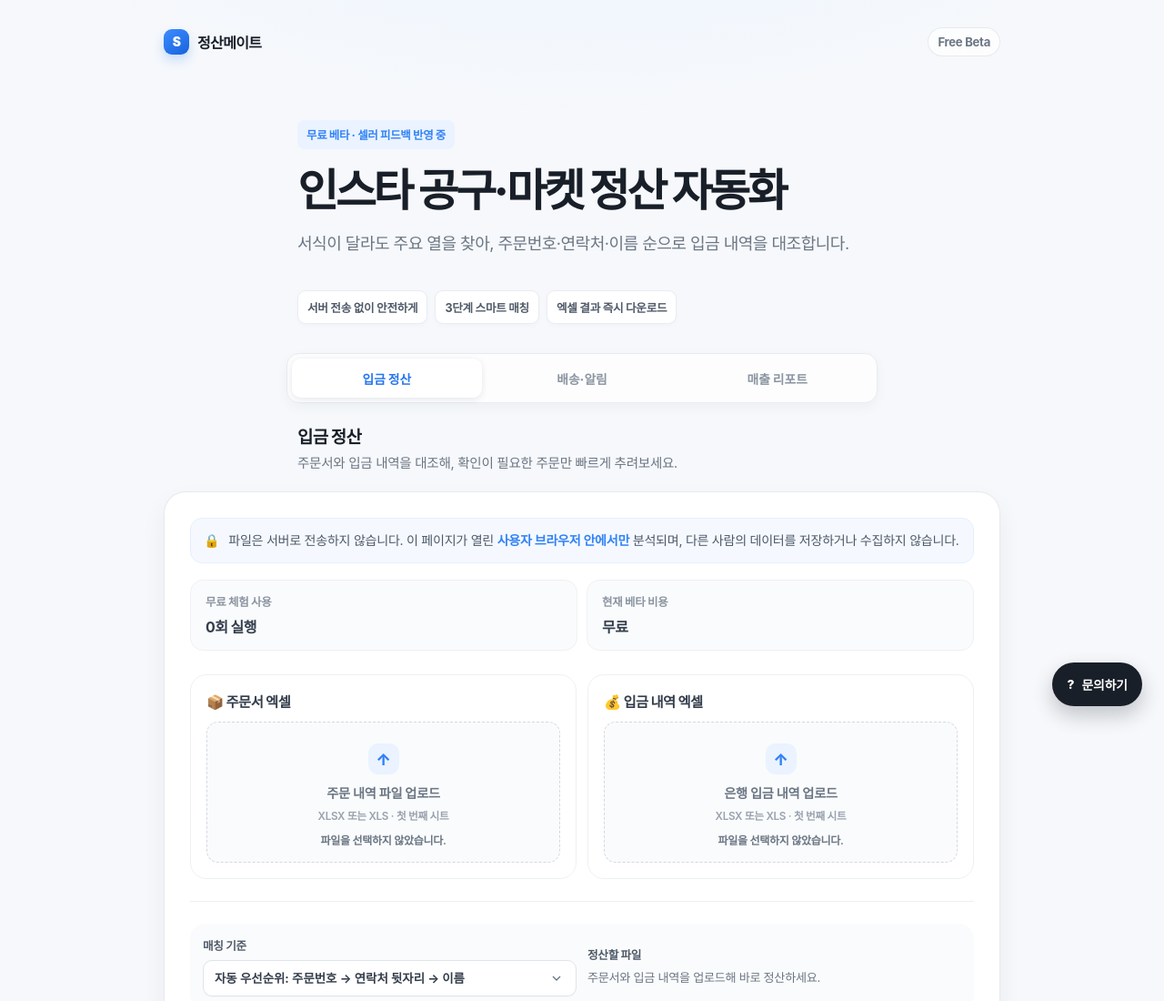
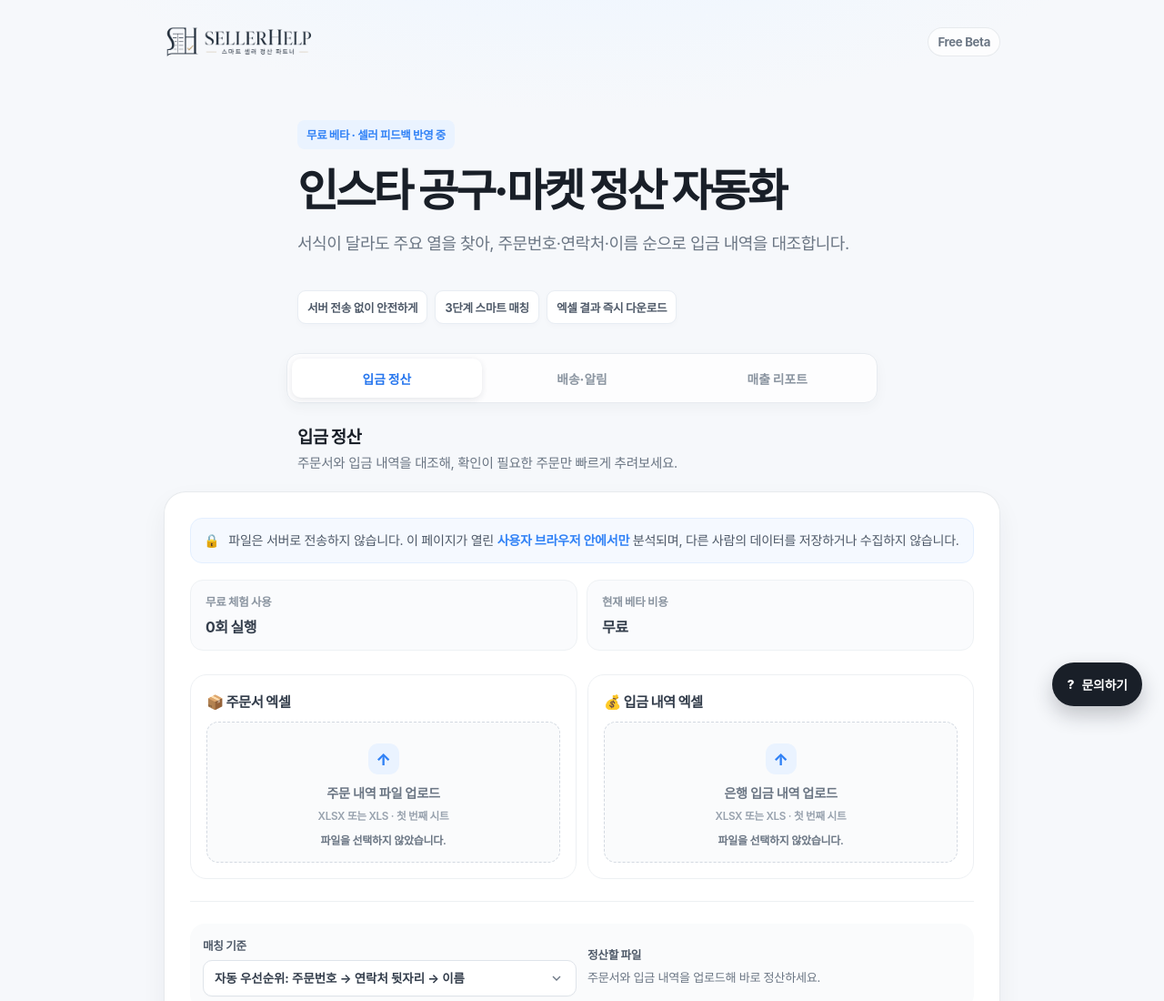
Before and after one commit to cvgzz153-commits/seller-settlement-auto-web, a website: page index.html in a window 1280 px wide. Shown: the top 1100 px of the page at 91% size. Drawn offline with Linux system fonts and the light colour scheme.

Commit message:
Apply SELLERHELP brand identity

```diff
--- a/index.html
+++ b/index.html
@@ -7,10 +7,10 @@
   <meta name="theme-color" content="#3182F6" />
   <meta name="apple-mobile-web-app-capable" content="yes" />
   <meta name="apple-mobile-web-app-status-bar-style" content="default" />
-  <meta name="apple-mobile-web-app-title" content="정산메이트" />
+  <meta name="apple-mobile-web-app-title" content="SELLERHELP" />
   <link rel="manifest" href="/manifest.webmanifest" />
   <link rel="apple-touch-icon" href="/icons/settlemate-icon.svg" />
-  <title>셀러 정산 자동화 툴 · 무료 베타</title>
+  <title>SELLERHELP · 무료 베타</title>
   <script src="xlsx.full.min.js"></script>
   <style>
     :root { --blue:#1b64da; --blue-dark:#154ca0; --navy:#172f5e; --ink:#17181a; --muted:#68717d; --line:#e6e9ee; --bg:#f5f7fb; --ok:#087f5b; --warn:#8a5900; --danger:#cf3d0d; --violet:#6b43ce; }
@@ -82,8 +82,8 @@
     body { background:radial-gradient(900px 420px at 50% -180px,#dcebff 0%,rgba(238,246,255,.8) 35%,#f6f8fb 72%); color:var(--ink); font-family:Pretendard,"Pretendard Variable","Noto Sans KR",-apple-system,BlinkMacSystemFont,"Segoe UI",sans-serif; letter-spacing:-.018em; }
     main { width:min(100% - 32px,920px); padding:20px 0 76px; position:relative; }
     .topbar { height:52px; display:flex; align-items:center; justify-content:space-between; margin-bottom:30px; }
-    .brand { display:inline-flex; gap:9px; align-items:center; color:var(--ink); text-decoration:none; font-weight:800; font-size:1rem; letter-spacing:-.04em; }
-    .brand-mark { width:28px; height:28px; display:inline-grid; place-items:center; background:linear-gradient(145deg,#3d8cff,#1763dd); border-radius:9px; color:#fff; font-size:.87rem; font-weight:900; box-shadow:0 6px 12px rgba(49,130,246,.24); }
+    .brand { display:inline-flex; align-items:center; color:var(--ink); text-decoration:none; min-width:0; }
+    .brand-logo { display:block; width:auto; height:36px; max-width:220px; object-fit:contain; object-position:left center; }
     .topbar-note { color:#6b7684; font-size:.82rem; font-weight:700; background:rgba(255,255,255,.72); border:1px solid rgba(229,232,235,.9); padding:7px 10px; border-radius:999px; }
     .hero { max-width:650px; text-align:left; margin:0 auto 27px; padding:30px 12px 10px; }
     .beta-pill { background:#eaf3ff; color:#3182f6; padding:7px 10px; font-size:.78rem; font-weight:800; border-radius:8px; margin:0 0 16px; box-shadow:none; }
@@ -146,7 +146,7 @@
     .feedback-button:hover { background:#eaf3ff; color:#1766dc; }
     .guide { background:#f9fafb; border-radius:14px; padding:14px 16px; color:#6b7684; font-size:.8rem; margin:16px 0 0; }
     footer { color:#98a2ae; font-size:.76rem; margin-top:24px; }
-    @media (max-width:640px) { main { width:min(100% - 22px,920px); padding-top:12px; } .topbar { margin-bottom:12px; } .topbar-note { font-size:.72rem; } .hero { padding:22px 4px 8px; margin-bottom:20px; } h1 { font-size:2rem; } .feature-chips { padding:0 4px; margin-bottom:22px; } .card,.upload-card { border-radius:20px; padding:18px; } .upload-grid,.beta-stats,.control-grid,.metrics { grid-template-columns:1fr; } .upload-grid > div { padding:14px; } .file-box { min-height:116px; padding:16px; } .control-grid { align-items:stretch; } .sample-row { min-height:44px; } .primary { min-height:52px; } }
+    @media (max-width:640px) { main { width:min(100% - 22px,920px); padding-top:12px; } .topbar { margin-bottom:12px; } .brand-logo { height:31px; max-width:185px; } .topbar-note { font-size:.72rem; } .hero { padding:22px 4px 8px; margin-bottom:20px; } h1 { font-size:2rem; } .feature-chips { padding:0 4px; margin-bottom:22px; } .card,.upload-card { border-radius:20px; padding:18px; } .upload-grid,.beta-stats,.control-grid,.metrics { grid-template-columns:1fr; } .upload-grid > div { padding:14px; } .file-box { min-height:116px; padding:16px; } .control-grid { align-items:stretch; } .sample-row { min-height:44px; } .primary { min-height:52px; } }
   </style>
   <style>
     .app-tabs { display:flex; gap:6px; max-width:650px; margin:0 auto 22px; padding:5px; border:1px solid #e7ebf0; border-radius:14px; background:rgba(255,255,255,.78); box-shadow:0 5px 14px rgba(31,42,55,.04); }
@@ -222,7 +222,7 @@
 <body>
   <main>
     <div class="topbar" aria-label="서비스 정보">
-      <a class="brand" href="#top" aria-label="정산메이트 홈"><span class="brand-mark" aria-hidden="true">S</span><span>정산메이트</span></a>
+      <a class="brand" href="#top" aria-label="SELLERHELP 홈"><img class="brand-logo" src="/assets/sellerhelp-logo-d.png" alt="SELLERHELP · 스마트 셀러 정산 파트너" /></a>
       <div style="display:flex;align-items:center;gap:8px"><button id="installButton" class="install-button" type="button">앱으로 설치</button><span class="topbar-note">Free Beta</span></div>
     </div>
     <header class="hero" id="top">
--- a/service-worker.js
+++ b/service-worker.js
@@ -1,4 +1,4 @@
-const CACHE_NAME = "settlemate-shell-v3";
+const CACHE_NAME = "sellerhelp-shell-v4";
 const APP_SHELL = [
   "/",
   "/index.html",
```
Also changed, not shown: assets/sellerhelp-logo-d.png (added), manifest.webmanifest.
